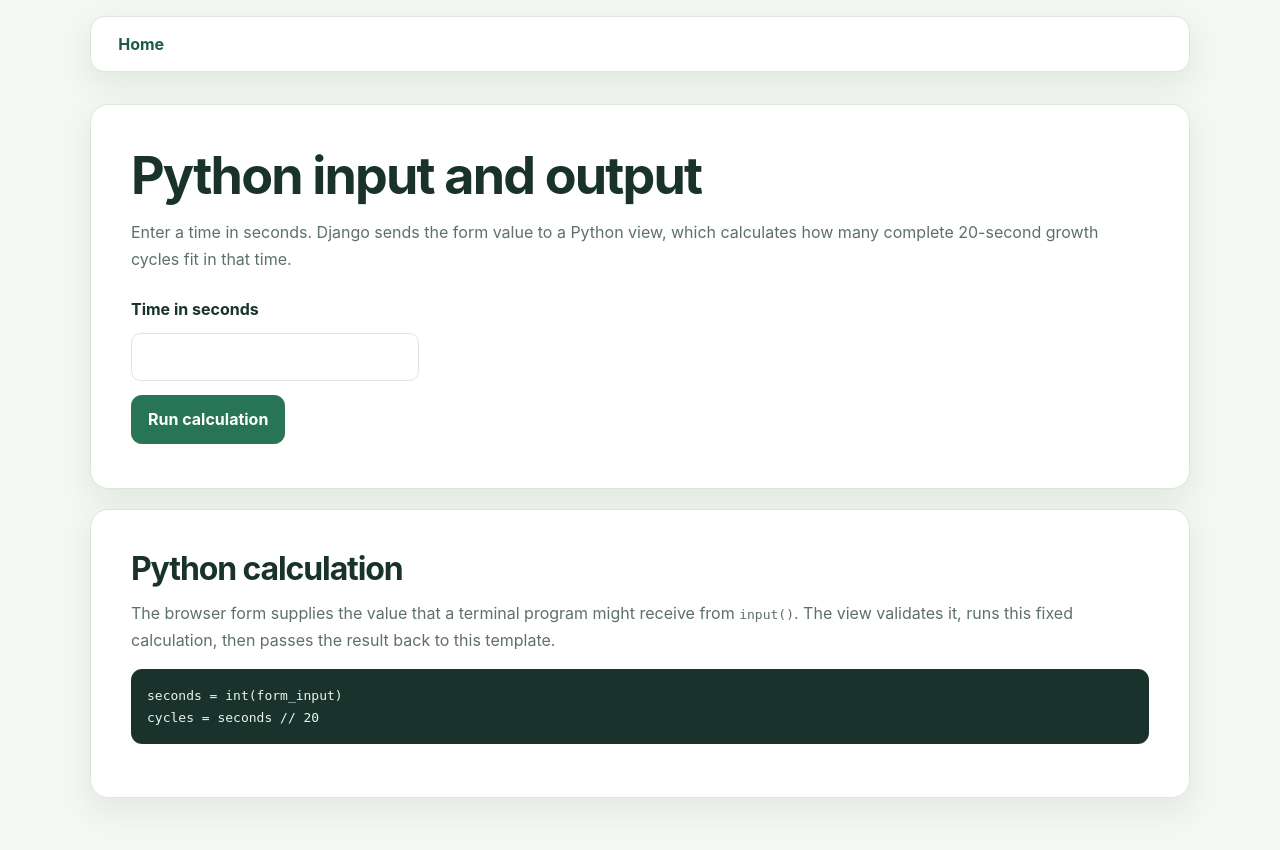
After one commit to Astro0re/Biological-Codes, a Django app: page /code_display/test-py-html/ in a window 1280 px wide. The commit adds this page. Run offline with Django 5.2, Linux system fonts and the light colour scheme.

Commit message:
Input and run python code test

```diff
--- a/bio_codes/code_display/static/home/styles.css
+++ b/bio_codes/code_display/static/home/styles.css
@@ -164,6 +164,61 @@ button:hover {
     border-radius: 0.7rem;
 }
 
+/* PYTHON DEMO FORM: Styles the input control and output/error panels on the example page. */
+.example-form {
+    display: grid;
+    justify-items: start;
+    gap: 0.65rem;
+    max-width: 28rem;
+    margin-top: 1.5rem;
+}
+
+.example-form label {
+    color: var(--color-ink);
+    font-weight: 650;
+}
+
+.example-form input {
+    width: min(100%, 18rem);
+    min-height: 2.75rem;
+    padding: 0.6rem 0.75rem;
+    color: var(--color-ink);
+    font: inherit;
+    background: var(--color-surface);
+    border: 1px solid var(--color-border);
+    border-radius: 0.6rem;
+}
+
+pre {
+    overflow-x: auto;
+    padding: 1rem;
+    color: #eaf5ed;
+    background: #19332c;
+    border-radius: 0.7rem;
+}
+
+.result-card {
+    margin-top: 1.5rem;
+    padding: 1rem 1.25rem;
+    background: #edf5ef;
+    border: 1px solid var(--color-border);
+    border-left: 4px solid var(--color-green);
+    border-radius: 0.7rem;
+}
+
+.result-card p:last-child {
+    margin-bottom: 0;
+}
+
+.error-message {
+    margin-top: 1rem;
+    padding: 0.75rem 1rem;
+    color: #7b2424;
+    background: #fff1f0;
+    border: 1px solid #efc9c5;
+    border-radius: 0.6rem;
+}
+
 /* FOOTER: Separates the attribution from page content and keeps it visually quiet. */
 footer {
     padding: 1.25rem 0.5rem 0;
--- /dev/null
+++ b/bio_codes/code_display/templates/TEST_PY_HTML/index.html
@@ -0,0 +1,59 @@
+{% load static %}
+<!DOCTYPE html>
+<html lang="en">
+<head>
+    <meta charset="utf-8">
+    <meta name="viewport" content="width=device-width, initial-scale=1">
+    <title>Python Input and Output Example</title>
+    <link href="{% static 'home/styles.css' %}" rel="stylesheet">
+</head>
+<body>
+    <nav aria-label="Main navigation">
+        <ul>
+            <li><a href="{% url 'index' %}">Home</a></li>
+        </ul>
+    </nav>
+
+    <main>
+        <section>
+            <h1>Python input and output</h1>
+            <p>Enter a time in seconds. Django sends the form value to a Python view, which calculates how many complete 20-second growth cycles fit in that time.</p>
+
+            <form class="example-form" method="post" action="{% url 'test_py_html' %}">
+                {% csrf_token %}
+                <label for="seconds">Time in seconds</label>
+                <input
+                    id="seconds"
+                    name="seconds"
+                    type="number"
+                    min="0"
+                    max="3600"
+                    step="1"
+                    value="{{ seconds }}"
+                    required
+                >
+                <button type="submit">Run calculation</button>
+            </form>
+
+            {% if error %}
+                <p class="error-message" role="alert">{{ error }}</p>
+            {% endif %}
+
+            {% if cycles is not None %}
+                <div class="result-card" aria-live="polite">
+                    <h2>Output</h2>
+                    <p>Input: <strong>{{ seconds }} seconds</strong></p>
+                    <p>Estimated complete growth cycles: <strong>{{ cycles }}</strong></p>
+                </div>
+            {% endif %}
+        </section>
+
+        <section>
+            <h2>Python calculation</h2>
+            <p>The browser form supplies the value that a terminal program might receive from <code>input()</code>. The view validates it, runs this fixed calculation, then passes the result back to this template.</p>
+            <pre><code>seconds = int(form_input)
+cycles = seconds // 20</code></pre>
+        </section>
+    </main>
+</body>
+</html>
--- a/bio_codes/code_display/templates/home/index.html
+++ b/bio_codes/code_display/templates/home/index.html
@@ -37,6 +37,7 @@
                 <a href="{% url 'cell' %}">Cellular Code</a>
                 <a href="{% url 'genetic' %}">Genetic Code</a>
                 <a href="{% url 'gross' %}">Gross Anatomy Code</a>
+                <a href="{% url 'test_py_html' %}">Python Input/Output Example</a>
             </div>
 
 
--- a/bio_codes/code_display/urls.py
+++ b/bio_codes/code_display/urls.py
@@ -6,5 +6,6 @@ urlpatterns = [
     path("ore/", views.ore, name="ore"),
     path("cell/", views.cell, name="cell"),
     path("genetic/", views.genetic, name="genetic"),
-    path("gross/", views.gross, name="gross")
+    path("gross/", views.gross, name="gross"),
+    path("test-py-html/", views.test_py_html, name="test_py_html"),
 ]
--- a/bio_codes/code_display/views.py
+++ b/bio_codes/code_display/views.py
@@ -49,3 +49,23 @@ def genetic(request):
 # Gross Anatomy Functions
 def gross(request):
     return render(request, "gross/index.html")
+
+
+def test_py_html(request):
+    """Show a small, fixed Python calculation driven by a web form input."""
+    context = {"seconds": "", "cycles": None, "error": None}
+
+    if request.method == "POST":
+        raw_seconds = request.POST.get("seconds", "").strip()
+        try:
+            seconds = int(raw_seconds)
+            if not 0 <= seconds <= 3600:
+                raise ValueError
+
+            context["seconds"] = seconds
+            context["cycles"] = seconds // 20
+        except ValueError:
+            context["seconds"] = raw_seconds
+            context["error"] = "Enter a whole number from 0 to 3600."
+
+    return render(request, "TEST_PY_HTML/index.html", context)
--- a/bio_modules/Cellular/Cellular_division.py
+++ b/bio_modules/Cellular/Cellular_division.py
@@ -20,3 +20,7 @@ def simp_cell():
         total_cell += 1
         print(f'Cell{i} grown')
     return total_cell
+
+import seaborn as sns
+
+#sns.scatterplot(x = time , y = divison)
```
